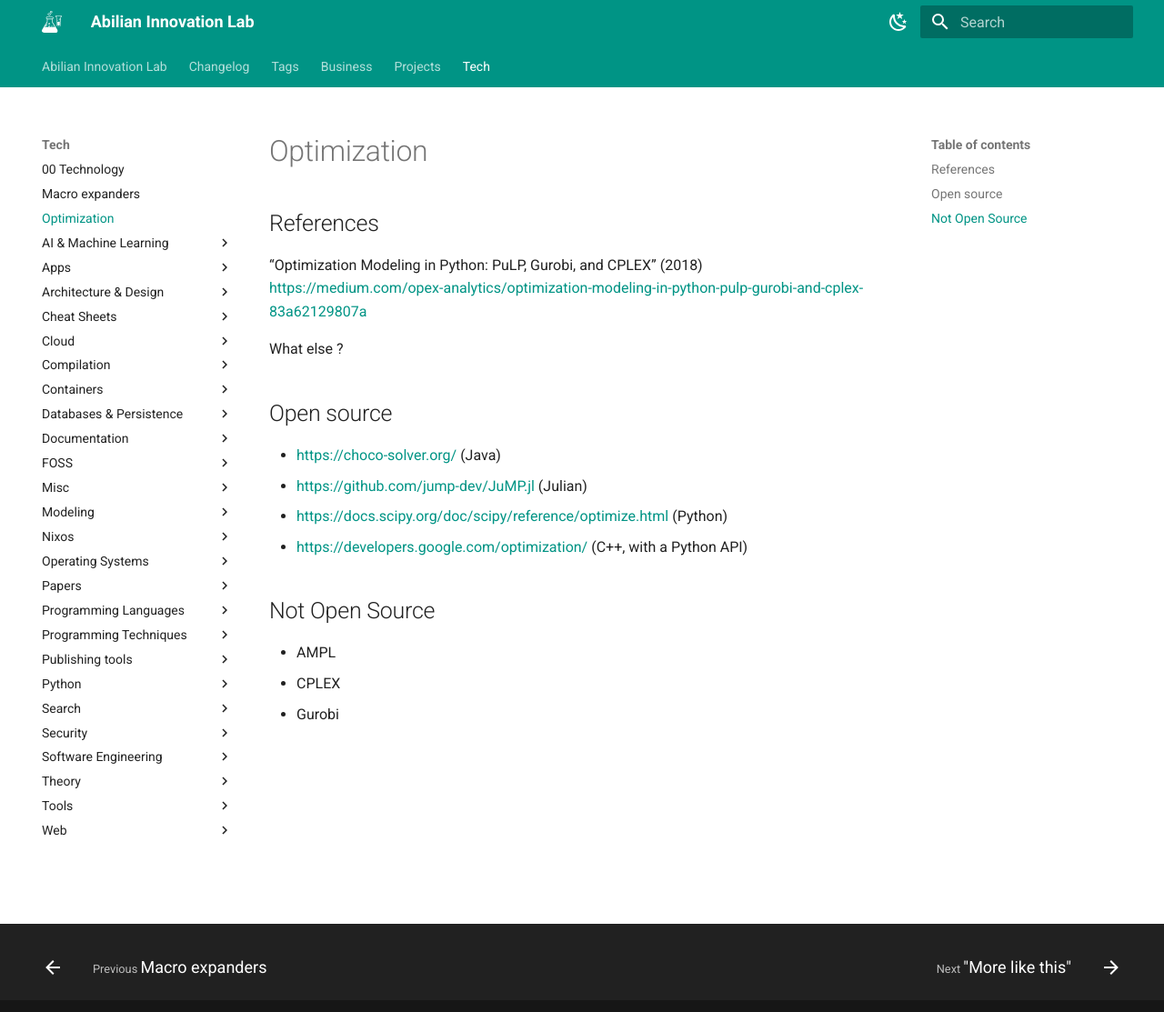
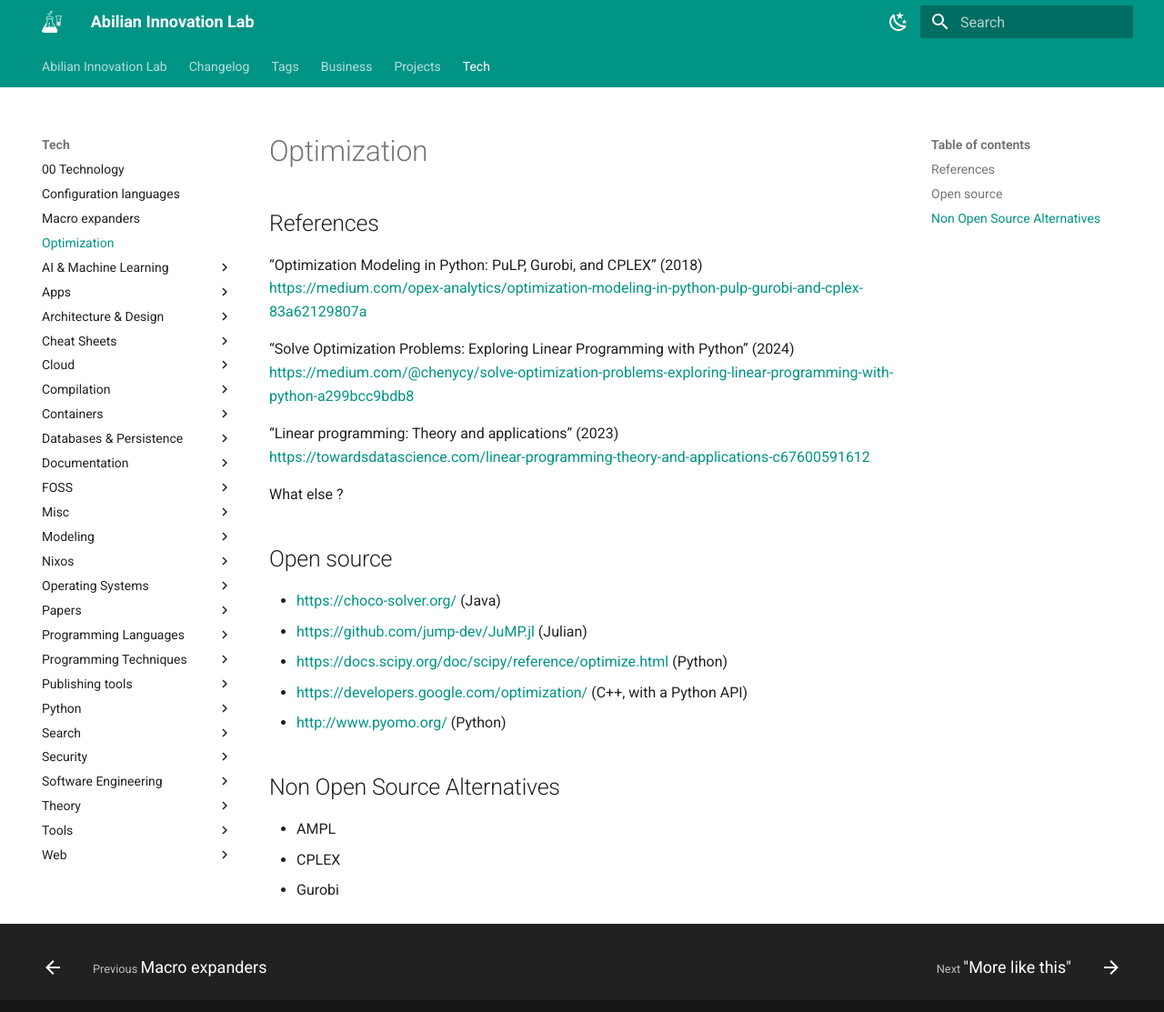
Before and after one commit to abilian/lab.abilian.com, an MkDocs documentation site: the page built from docs/Tech/Optimization.md, in a window 1280 px wide and 1132 px high. Shown: the top 1113 px of the window at 91% size. Built offline with MkDocs 1.6.1 and Material for MkDocs 9.7.7, drawn with Linux system fonts in a browser that asks for light colours; comment, search, counter and statistics services are not loaded.

Commit message:
update content

```diff
--- a/docs/Tech/Optimization.md
+++ b/docs/Tech/Optimization.md
@@ -2,6 +2,12 @@
 
 "Optimization Modeling in Python: PuLP, Gurobi, and CPLEX" (2018)
 https://medium.com/opex-analytics/optimization-modeling-in-python-pulp-gurobi-and-cplex-83a62129807a
+
+"Solve Optimization Problems: Exploring Linear Programming with Python" (2024)
+https://medium.com/@chenycy/solve-optimization-problems-exploring-linear-programming-with-python-a299bcc9bdb8
+
+"Linear programming: Theory and applications" (2023)
+https://towardsdatascience.com/linear-programming-theory-and-applications-c67600591612
 
 What else ?
 
@@ -11,8 +17,9 @@ What else ?
 - [https://github.com/jump-dev/JuMP.jl](https://github.com/jump-dev/JuMP.jl) (Julian)
 - [https://docs.scipy.org/doc/scipy/reference/optimize.html](https://docs.scipy.org/doc/scipy/reference/optimize.html) (Python)
 - [https://developers.google.com/optimization/](https://developers.google.com/optimization/) (C++, with a Python API)
+- http://www.pyomo.org/ (Python)
 
-## Not Open Source
+## Non Open Source Alternatives
 
 - AMPL
 - CPLEX
```
Also changed, not shown: docs/Tech/Configuration languages.md (added, +19 -0 lines), docs/Tech/FOSS/Questions.md (+4 -5 lines), docs/changelog.md (+7 -5 lines).
